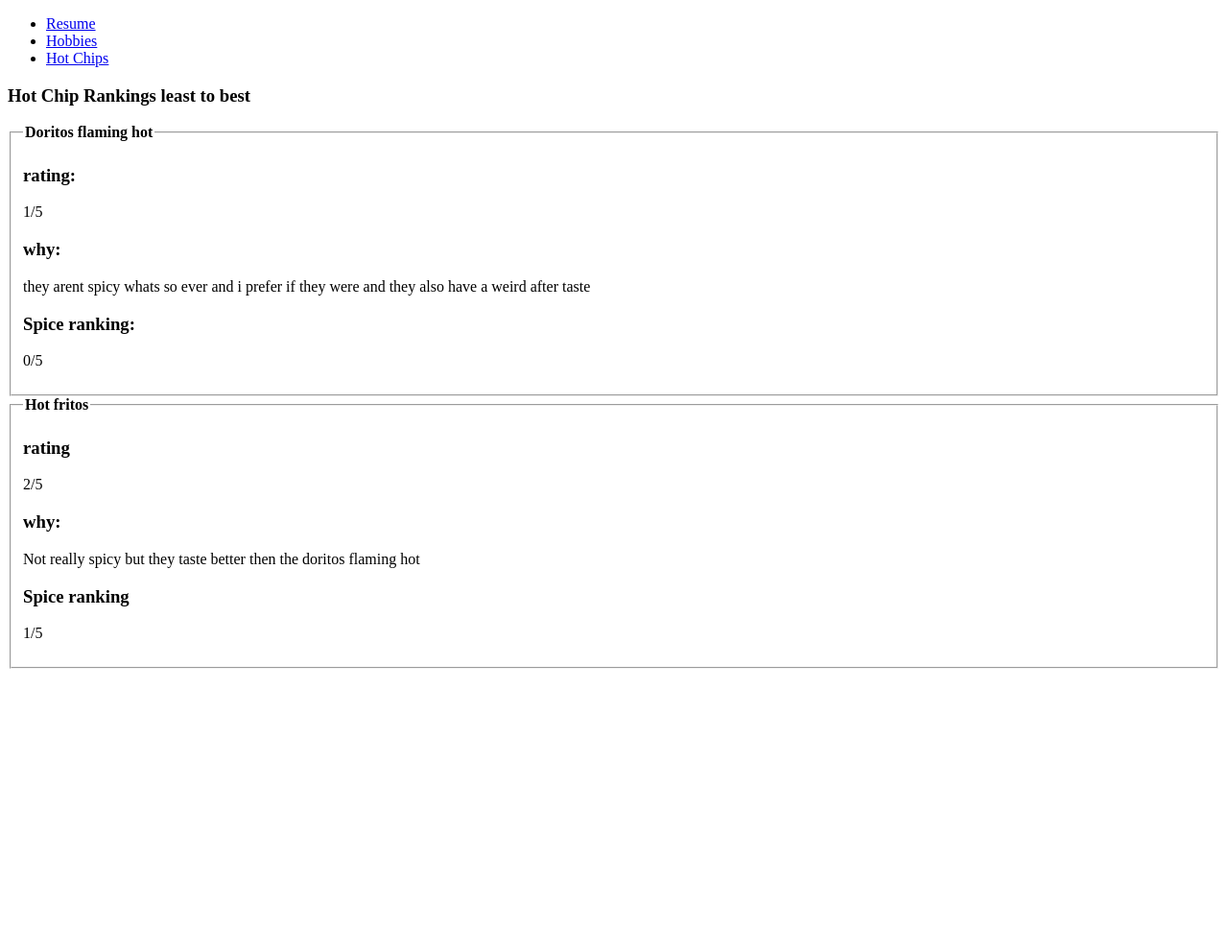
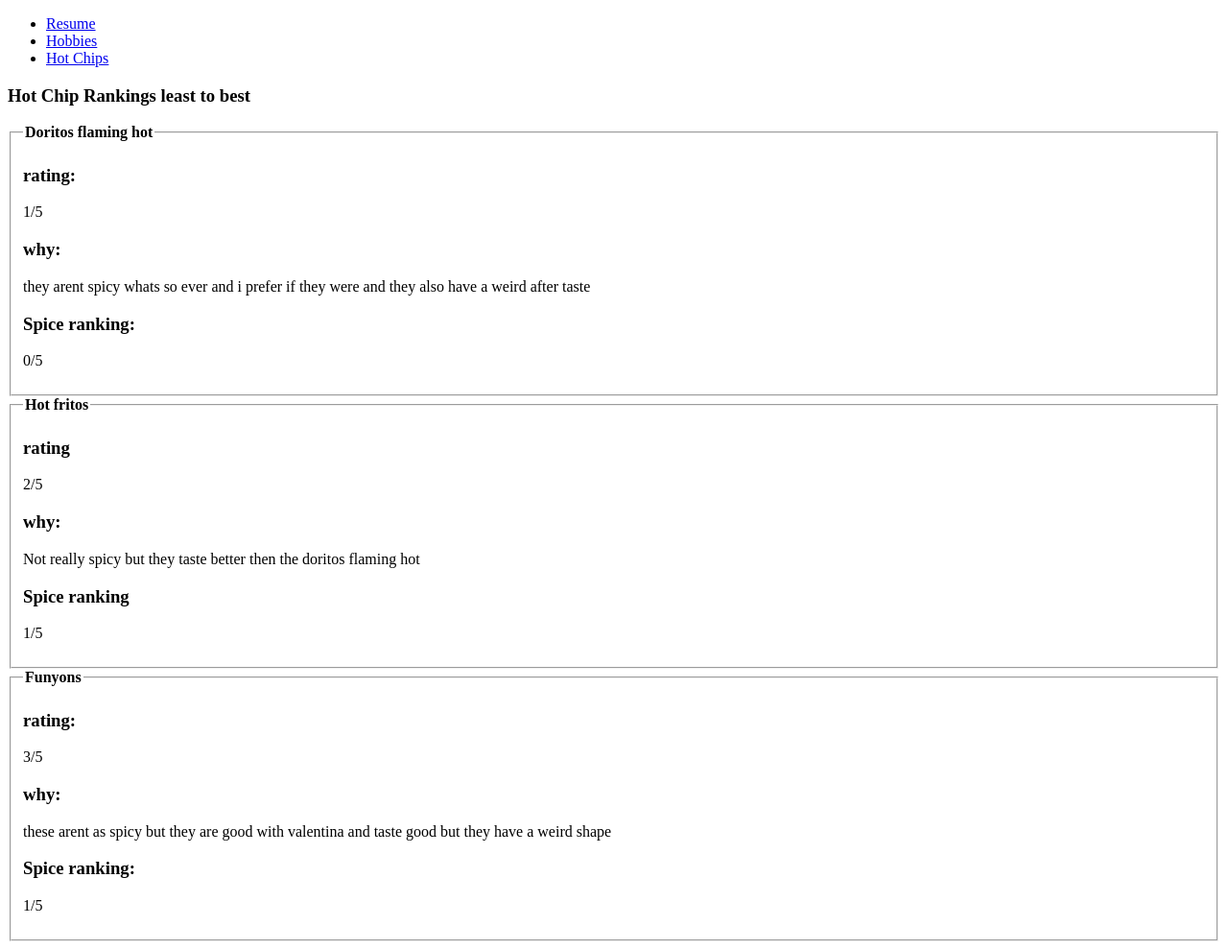
Before and after one commit to IsisXN/Project1, a plain HTML site: page page3.html in a window 1280 px wide. Shown: the whole page at 96% size. Before the commit the page ends 800 px from the top, so only its background shows below. Drawn offline with Linux system fonts and the light colour scheme.

Commit message:
Update page3.html

```diff
--- a/page3.html
+++ b/page3.html
@@ -35,3 +35,14 @@
 		<p>1/5</p>
 
 	</fieldset>
+
+	<fieldset>
+		<legend><strong>Funyons</strong></legend>
+		<h3>rating:</h3>
+		<p>3/5</p>
+		<h3>why:</h3>
+		<p>these arent as spicy but they are good with valentina and taste good but they have a weird shape</p>
+		<h3>Spice ranking:</h3>
+		<p>1/5</p>
+
+	</fieldset>
```
